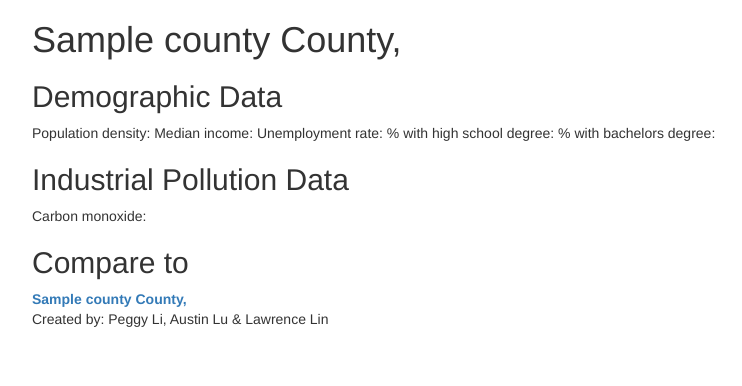
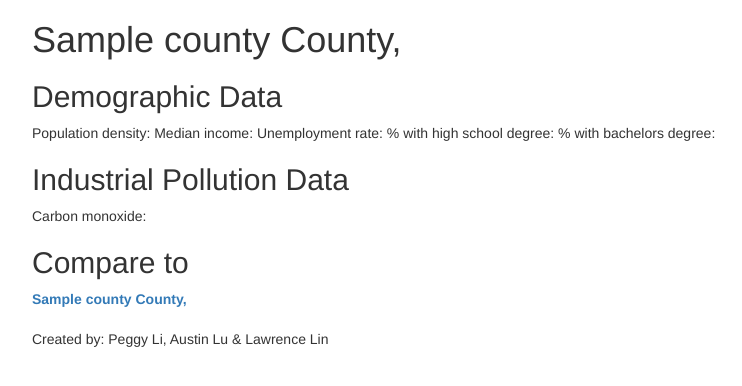
Before and after one commit to austinlu/CS316Project, a Django app: page /pollugraphics/county/1/ in a window 1280 px wide. Shown: the top 386 px of the page, without its empty margins (38-780 px from the left). Run offline with Django 3.2, Linux system fonts and the light colour scheme; tables that the repository leaves empty hold one stand-in row (values such as "Sample post"); some libraries are stand-ins or nearby versions.

Commit message:
Add space around footer

```diff
--- a/django/pollugraphics/templates/pollugraphics/base.html
+++ b/django/pollugraphics/templates/pollugraphics/base.html
@@ -3,6 +3,11 @@
 	<head>
 		<title>pollugraphics</title>
 		<link rel="stylesheet" href="//netdna.bootstrapcdn.com/bootstrap/3.0.2/css/bootstrap.min.css">
+		<style>
+			.footer {
+				margin-top: 20px;
+			}
+		</style>
 	</head>
 	<body>
 	<div class="container">
```
